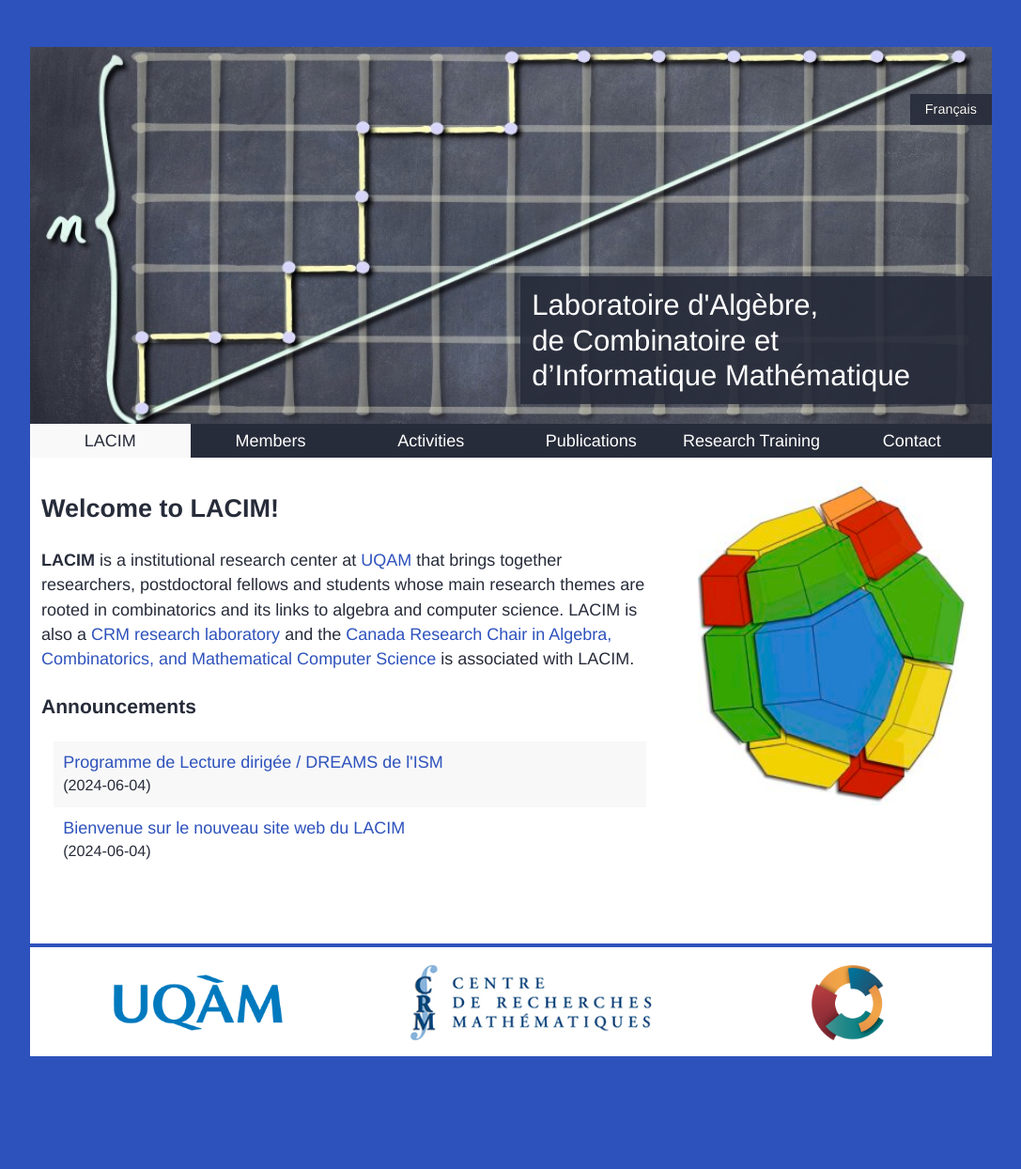
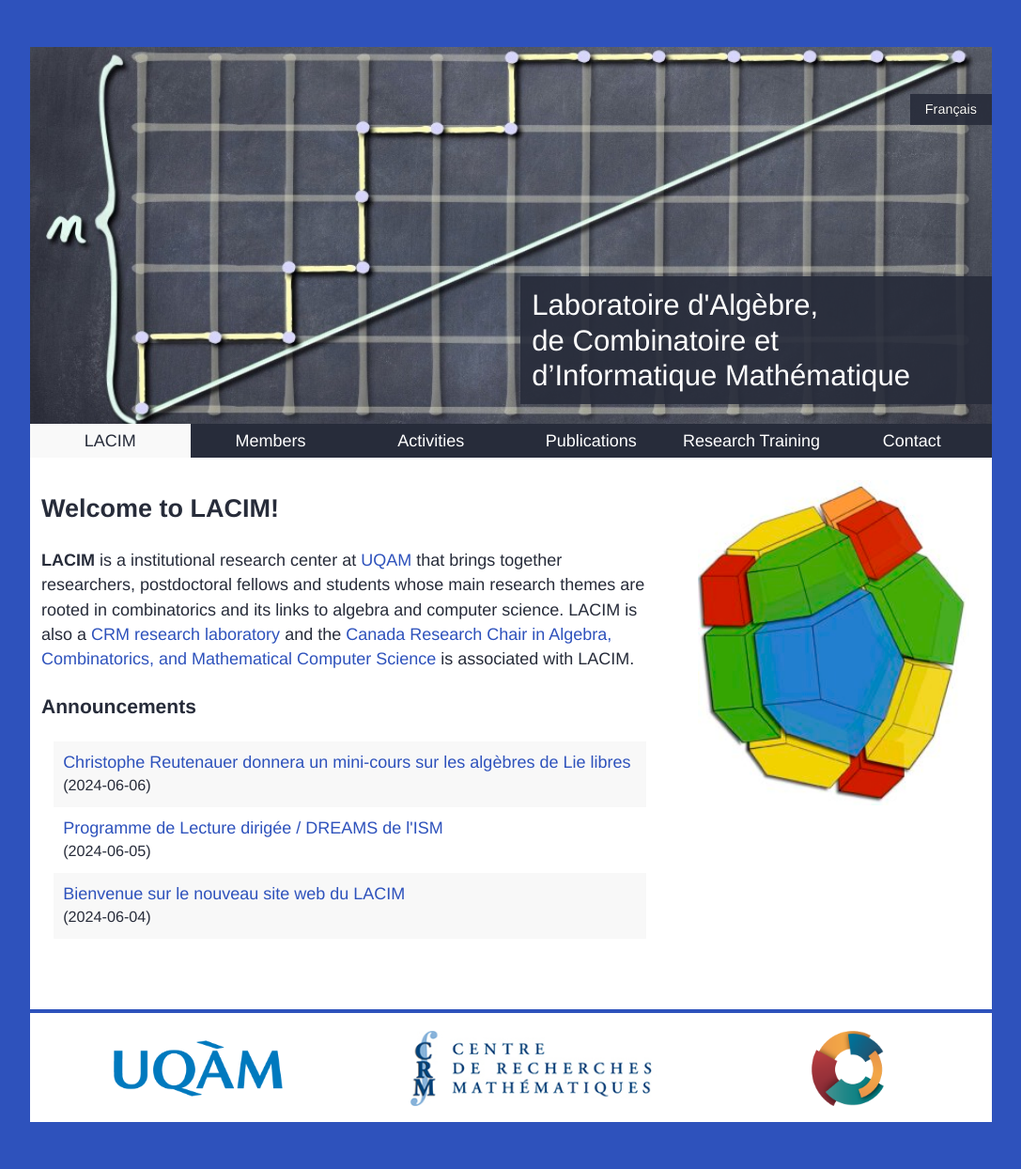
Before and after one commit to lacim-uqam/lacim-uqam.github.io, a Jekyll site: the page built from en/index.md, in a window 1280 px wide. Shown: the whole page at 94% size, without its empty margins (96-1183 px from the left). Built offline with Jekyll 4.4.1, drawn with Linux system fonts in a browser that asks for light colours; our own code applies the rules of GitHub Pages for plain Markdown files; before the commit the page ends 1174 px from its top, so only the background shows below that.

Commit message:
tweaks to displaying posts & new post

```diff
--- a/_layouts/home.html
+++ b/_layouts/home.html
@@ -18,7 +18,7 @@
         </h3>
         <div class="fancy-list">
             <ul>
-                {% for post in site.posts reversed limit:10%}
+                {% for post in site.posts %}
                 <li>
                     <span class="fancy-list-item">
                         <a href="{{ post.url }}">{{ post.title }}</a>
--- a/_layouts/post.html
+++ b/_layouts/post.html
@@ -7,8 +7,8 @@
 {% endif %}
 <div class="{{ content_wrapper_class }} padded posts">
     <div class="main-content">
-        <div class='post-info-date'>publié le {{ page.date | localize: "%-d %B %Y", page.lang }}</div>
         {{ content }}
+        <div class='post-info-date'>publié le {{ page.date | date: "%Y-%m-%d" }}</div>
     </div>
 
     {% if page.sidebar %}
--- a/_posts/2024-06-04-ism-dreams.md
+++ b/_posts/2024-06-05-ism-dreams.md
@@ -1,5 +1,6 @@
 ---
 title: Programme de Lecture dirigée / DREAMS de l'ISM
+date: 2024-06-05
 sidebar:
     image: http://ism.uqam.ca/site/templates/images/ism-logo.svg
 ---
--- /dev/null
+++ b/_posts/2024-06-06-combinatorial-hopf-algebras-summer-school.md
@@ -0,0 +1,17 @@
+---
+title: "Christophe Reutenauer donnera un mini-cours sur les algèbres de Lie libres"
+date: 2024-06-06
+sidebar:
+    image: /images/LogoLacim.jpeg
+---
+
+## Christophe Reutenauer donnera un mini-cours sur les algèbres de Lie libres
+
+Du 17 au 21 juin 2024, Christophe Reutenauer donnera un mini-cours sur les
+[algèbres de Lie libres](https://en.wikipedia.org/wiki/Free_Lie_algebra) dans
+le cadre de l'école d'été
+[Combinatorial Hopf algebras and modern Lie theory with applications](https://sites.google.com/view/lietheory2024)
+qui aura lieu à Fjordane Folkehøyskole en Nordfjordeid, Norvège.
+
+{:style="text-align: center;"}
+![summer school poset](/assets/LieTheory2024-final.jpeg){: width="80%"}
```
Also changed, not shown: assets/LieTheory2024-final.jpeg (added).
